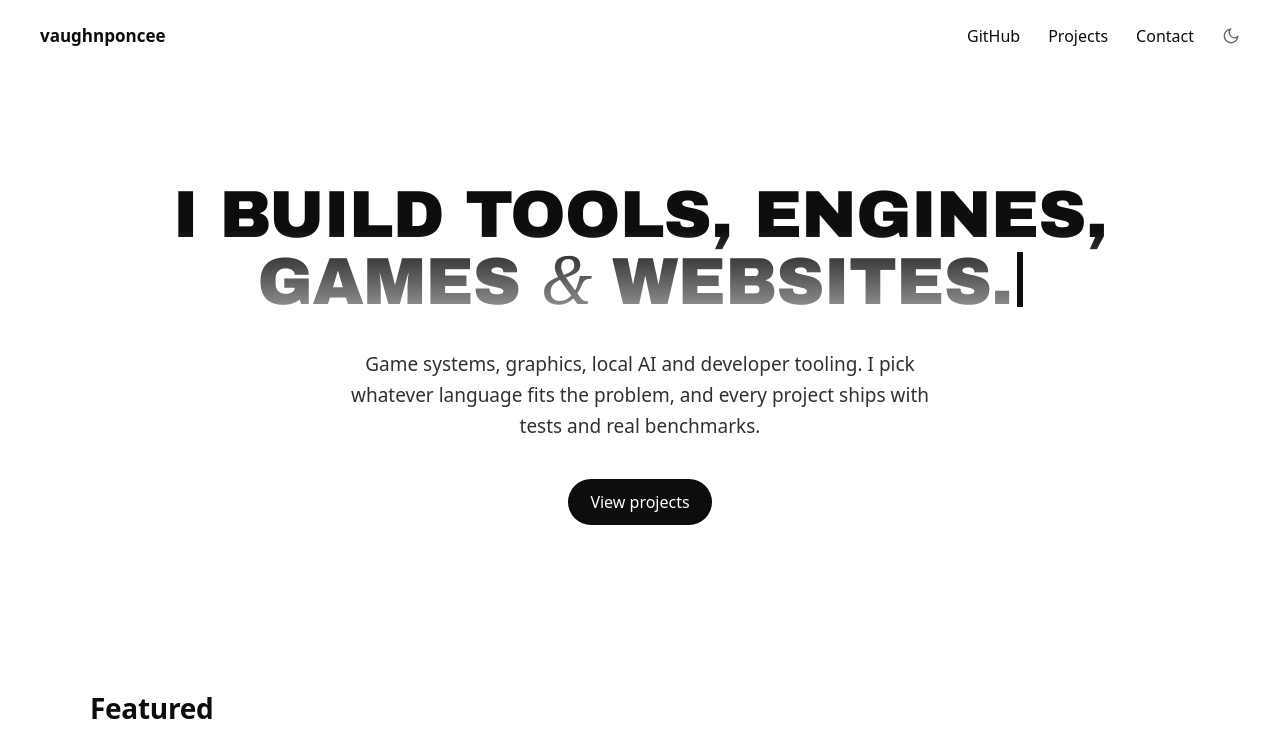
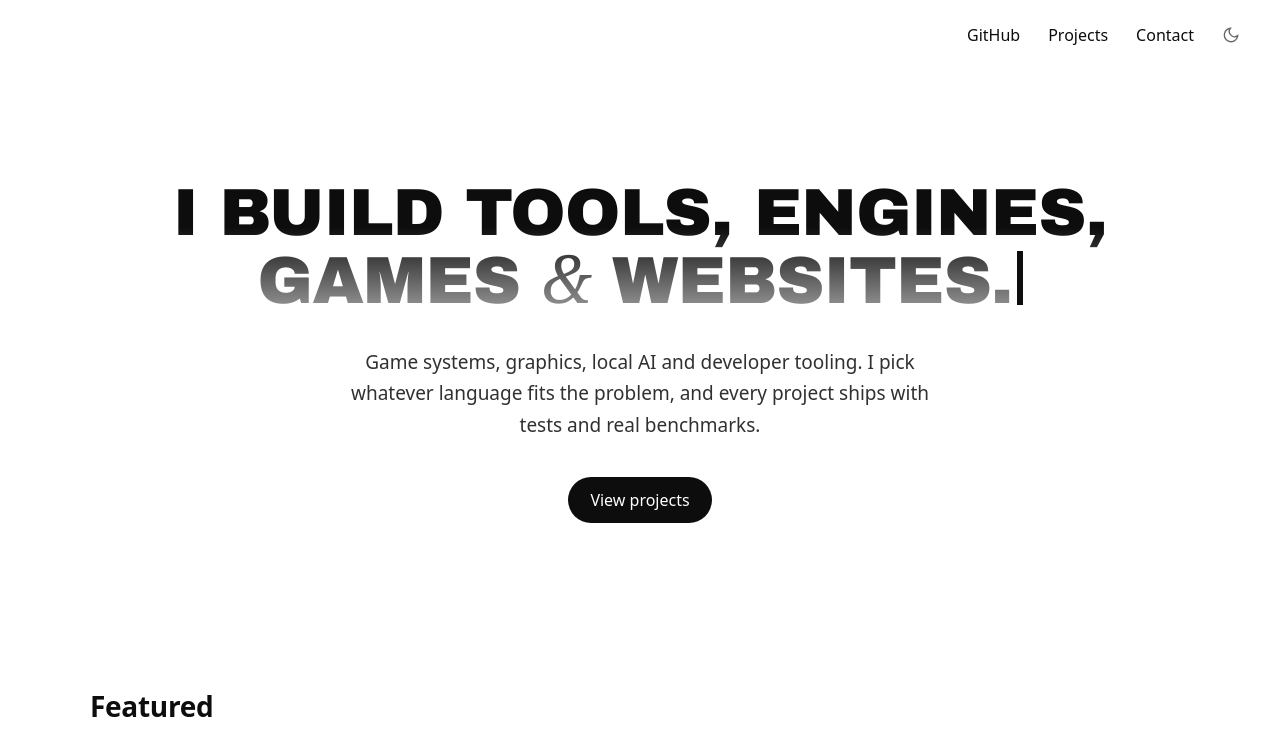
Before and after one commit to vaughnponcee/vaughnponcee.github.io, a plain HTML site: page index.html in a window 1280 px wide. Shown: the top 754 px of the page. Drawn offline with Linux system fonts and the light colour scheme.

Commit message:
Remove name from header and footer

```diff
--- a/index.html
+++ b/index.html
@@ -103,7 +103,7 @@ img{-webkit-user-drag:none;user-drag:none}
 </head>
 <body>
 <nav>
-  <a class="name" href="#">vaughnponcee</a>
+  <span></span>
   <div class="links">
     <a href="https://github.com/vaughnponcee">GitHub</a>
     <a href="#projects">Projects</a>
@@ -149,7 +149,7 @@ img{-webkit-user-drag:none;user-drag:none}
 </section>
 </main>
 
-<footer><span>vaughnponcee</span><span><a href="https://github.com/vaughnponcee">GitHub</a><a href="#projects">Projects</a><a href="#contact">Contact</a></span></footer>
+<footer><span></span><span><a href="https://github.com/vaughnponcee">GitHub</a><a href="#projects">Projects</a><a href="#contact">Contact</a></span></footer>
 
 <script>
 (function(){
```
